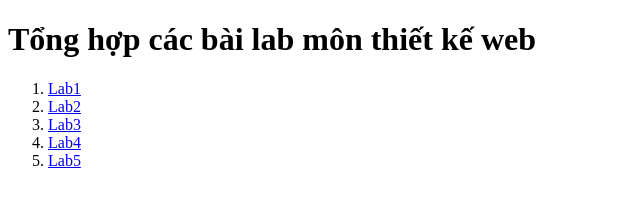
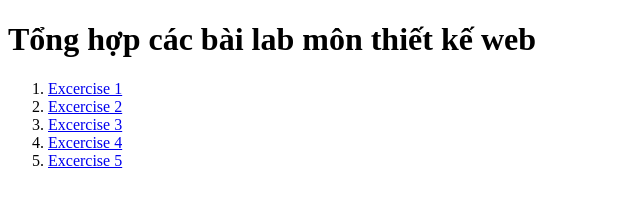
Before and after one commit to linh14755/Thietkeweb, a plain HTML site: page index.html in a window 1280 px wide. Shown: the whole page, without its empty margins (0-640 px from the left). Drawn offline with Linux system fonts and the light colour scheme.

Commit message:
Intall Commmit

```diff
--- a/index.html
+++ b/index.html
@@ -4,14 +4,14 @@
 	<title>Thiết kế web</title>
 </head>
 <body>
-		<h1>Tổng hợp các bài lab môn thiết kế web</h1>
+		<h1> Tổng hợp các bài lab môn thiết kế web</h1>
 
 		<ol>
-			<li><a title="Lab1" href="https://www.youtube.com/watch?v=uKSMiv8saxA&fbclid=IwAR3-8G_C0HfuVaCoJiIdKlYd0R4jgT1Iqb2ZBg6dnGhNBeko1Fsw1v7fqxY">Lab1</a></li>
-			<li><a title="Lab2" href="#">Lab2</a></li>
-			<li><a title="Lab3" href="#">Lab3</a></li>
-			<li><a title="Lab4" href="#">Lab4</a></li>
-			<li><a title="Lab5" href="#">Lab5</a></li>
+			<li><a title="Excercise 1" href="#">Excercise 1</a></li>
+			<li><a title="Excercise 2" href="#">Excercise 2</a></li>
+			<li><a title="Excercise 3" href="#">Excercise 3</a></li>
+			<li><a title="Excercise 4" href="#">Excercise 4</a></li>
+			<li><a title="Excercise 5" href="#">Excercise 5</a></li>
 		</ol>
 
 </body>
```
